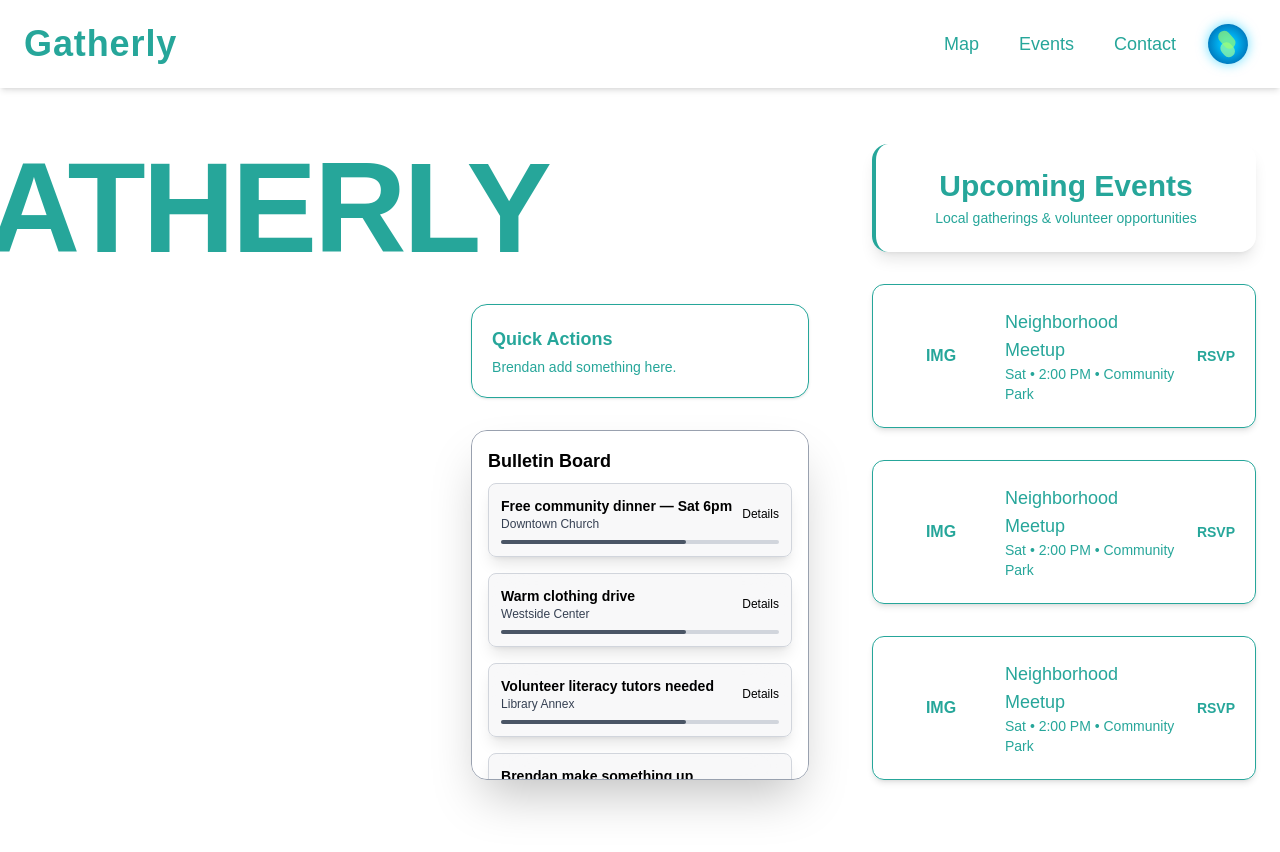
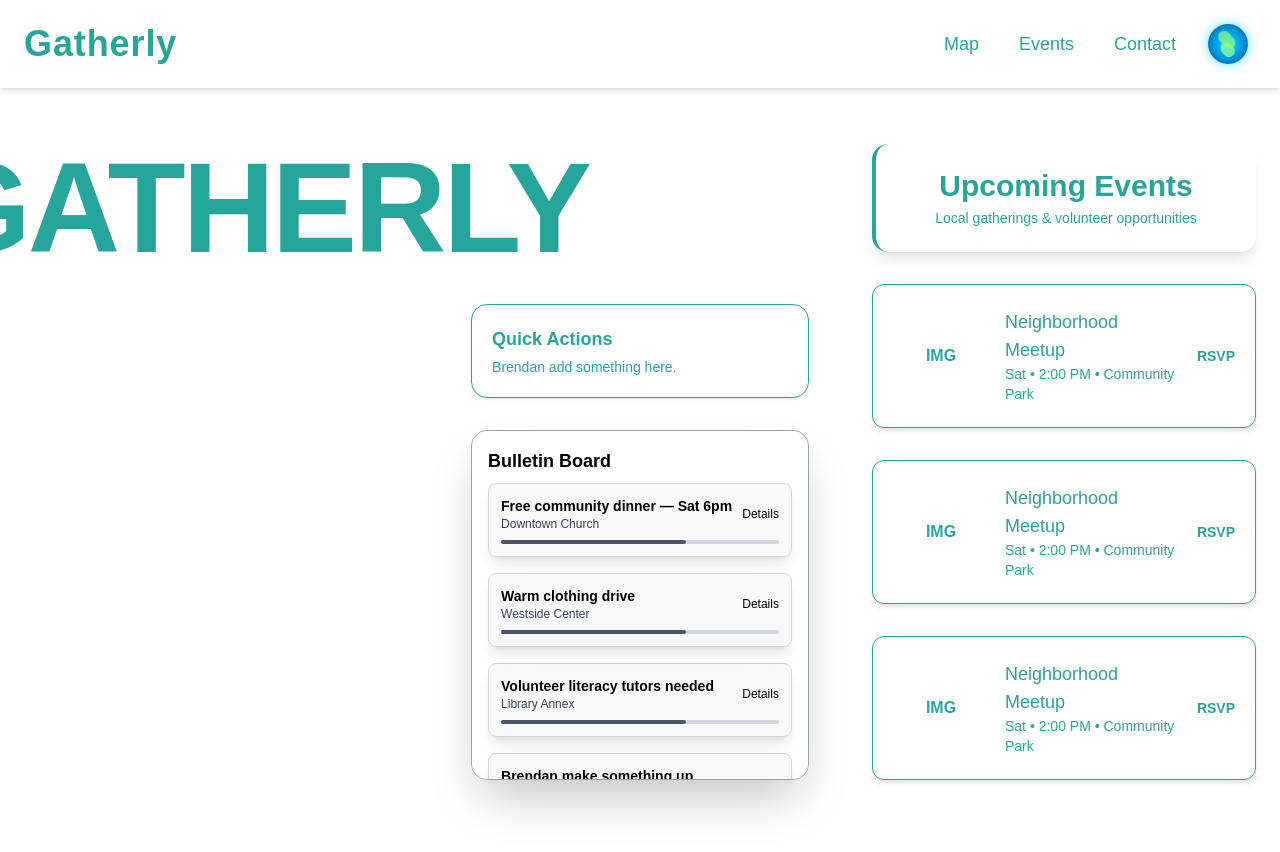
Before and after one commit to TSA-Group/tsa_group_starter, a Next.js app: page / in a window 1280 px wide. Shown: the top 852 px of the page. Built offline with nearby package versions, Linux system fonts and the light colour scheme.

Commit message:
Update page.tsx

```diff
--- a/app/page.tsx
+++ b/app/page.tsx
@@ -69,7 +69,7 @@ export default function Home() {
             style={{ fontFamily: "TAN Buster, sans-serif" }}
             variants={cardPop}
             animate={{
-              x: [-420, -460, -420],
+              x: [-380, -420, -380],
               y: [0, -6, 0],
               transition: { duration: 2.5, ease: easeInOut },
             }}
```
